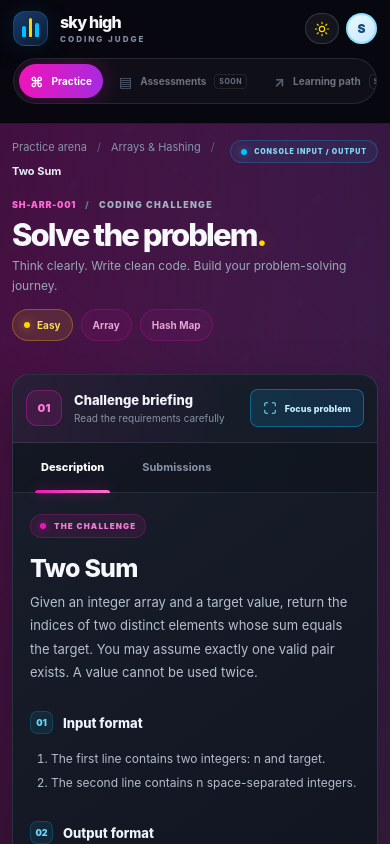
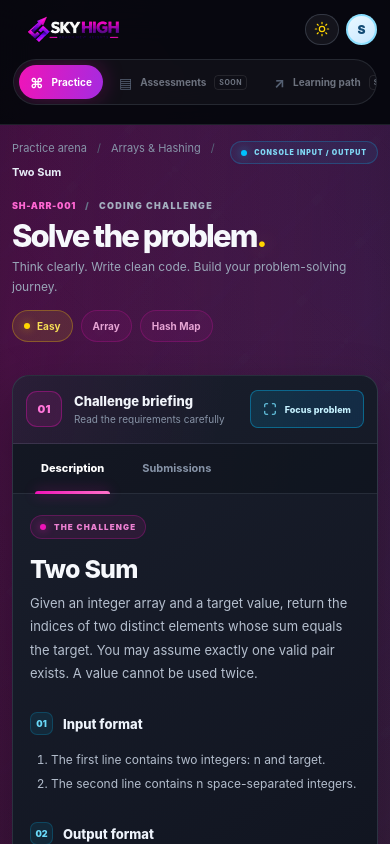
Before and after one commit to sivasreeonline/orbit-engine, a React (Vite) app in the folder apps/web/: page / in a window 390 px wide. Shown: the top 844 px of the page. Built offline with nearby package versions, Linux system fonts and the light colour scheme.

Commit message:
brand: add theme-aware Sky High logos and refine Enter key pulse

```diff
--- a/apps/web/src/App.tsx
+++ b/apps/web/src/App.tsx
@@ -105,8 +105,15 @@ export default function App() {
       {theme === "light" && <AmbientDonuts />}
       <header className="topbar">
         <a className="brand" href="/" aria-label="Sky High Coding Judge home">
-          <span className="brand-mark" aria-hidden="true"><span /><span /><span /></span>
-          <span className="brand-copy"><strong>sky high</strong><small>CODING JUDGE</small></span>
+          <img
+            className="brand-logo"
+            src={theme === "light" ? "/brand/sky-high-light.webp" : "/brand/sky-high-dark.webp"}
+            alt="Sky High — Reach New Heights"
+            width="240"
+            height={theme === "light" ? "44" : "53"}
+            decoding="async"
+            fetchPriority="high"
+          />
         </a>
         <nav className="primary-nav" aria-label="Main navigation">
           {navigationItems.map((item) => (
--- a/apps/web/src/app.css
+++ b/apps/web/src/app.css
@@ -2386,45 +2386,83 @@ button:focus-visible, a:focus-visible, select:focus-visible {
 }
 
 
-/* A soft sparkle is triggered by Enter inside the editor, or by changing
-   language. The watermark is otherwise completely still. */
+
+
+/* Enter key response: a quiet keystroke pulse that echoes a new editor line.
+   The watermark stays still between Enter presses. */
+.editor-language-watermark {
+  isolation: isolate;
+}
 .editor-language-watermark.is-changing {
-  animation: language-watermark-change 620ms cubic-bezier(0.2, 0.8, 0.2, 1) both;
+  animation: language-keystroke-text 460ms cubic-bezier(0.2, 0.75, 0.25, 1) both;
+}
+.editor-language-watermark.is-changing::before {
+  content: "";
+  position: absolute;
+  z-index: -1;
+  inset: -0.08em -0.18em;
+  border-radius: 999px;
+  background: radial-gradient(ellipse at 70% 55%, rgba(0, 194, 255, 0.23), rgba(0, 194, 255, 0.08) 42%, transparent 74%);
+  opacity: 0;
+  filter: blur(9px);
+  animation: language-keystroke-halo 560ms ease-out both;
+  pointer-events: none;
 }
 .editor-language-watermark.is-changing::after {
-  content: "✦";
+  content: "";
   position: absolute;
-  top: -0.22em;
-  right: -0.12em;
-  color: #17bfb7;
-  font-size: 0.28em;
-  line-height: 1;
+  top: 0.02em;
+  right: -0.13em;
+  width: 3px;
+  height: 0.58em;
+  border-radius: 2px;
+  background: #00c2ff;
+  box-shadow: 0 0 7px rgba(0, 194, 255, 0.8), 0 0 15px rgba(0, 194, 255, 0.34);
   opacity: 0;
-  transform: translate3d(-8px, 7px, 0) scale(0.35) rotate(-18deg);
   transform-origin: center;
-  animation: language-watermark-spark 620ms cubic-bezier(0.18, 0.72, 0.28, 1) both;
-}
-@keyframes language-watermark-spark {
-  0% {
-    opacity: 0;
-    transform: translate3d(-8px, 7px, 0) scale(0.35) rotate(-18deg);
-  }
-  42% {
-    opacity: 0.95;
-    transform: translate3d(0, -2px, 0) scale(1.12) rotate(8deg);
-  }
-  72% {
-    opacity: 0.58;
-    transform: translate3d(2px, -5px, 0) scale(0.9) rotate(18deg);
-  }
-  100% {
-    opacity: 0;
-    transform: translate3d(6px, -9px, 0) scale(0.55) rotate(28deg);
-  }
+  animation: language-keystroke-caret 390ms steps(1, end) both;
+  pointer-events: none;
+}
+@keyframes language-keystroke-text {
+  0% { opacity: 0.68; transform: translate3d(0, 2px, 0) scale(0.992); filter: brightness(1); }
+  34% { opacity: 1; transform: translate3d(0, -2px, 0) scale(1.008); filter: brightness(1.3); }
+  100% { opacity: 1; transform: translate3d(0, 0, 0) scale(1); filter: brightness(1); }
+}
+@keyframes language-keystroke-halo {
+  0% { opacity: 0; transform: scale(0.82); }
+  32% { opacity: 0.9; transform: scale(1); }
+  100% { opacity: 0; transform: scale(1.18); }
+}
+@keyframes language-keystroke-caret {
+  0%, 14% { opacity: 0; transform: scaleY(0.55); }
+  28%, 64% { opacity: 1; transform: scaleY(1); }
+  100% { opacity: 0; transform: scaleY(0.55); }
+}
+.app-shell[data-theme="light"] .editor-language-watermark.is-changing::before {
+  background: radial-gradient(ellipse at 70% 55%, rgba(166, 74, 201, 0.2), rgba(23, 233, 224, 0.12) 44%, transparent 74%);
+}
+.app-shell[data-theme="light"] .editor-language-watermark.is-changing::after {
+  background: #17bfb7;
+  box-shadow: 0 0 7px rgba(23, 191, 183, 0.72), 0 0 14px rgba(166, 74, 201, 0.22);
 }
 @media (prefers-reduced-motion: reduce) {
   .editor-language-watermark.is-changing,
-  .editor-language-watermark.is-changing::after {
-    animation: none !important;
-  }
-}
+  .editor-language-watermark.is-changing::before,
+  .editor-language-watermark.is-changing::after { animation: none !important; }
+}
+
+/* Official Sky High brand lockup; asset switches with the saved theme. */
+.brand { min-width: 0; align-items: center; }
+.brand-logo {
+  display: block;
+  width: clamp(158px, 14vw, 194px);
+  height: 48px;
+  object-fit: contain;
+  object-position: left center;
+}
+@media (max-width: 760px) {
+  .brand-logo { width: 138px; height: 40px; }
+}
+@media (max-width: 420px) {
+  .brand-logo { width: 122px; height: 36px; }
+}
```
Also changed, not shown: apps/web/public/brand/sky-high-dark.webp (added), apps/web/public/brand/sky-high-light.webp (added).
